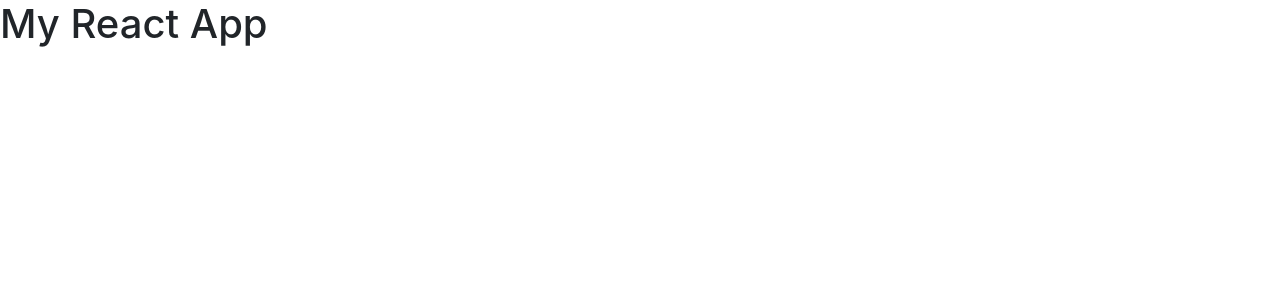
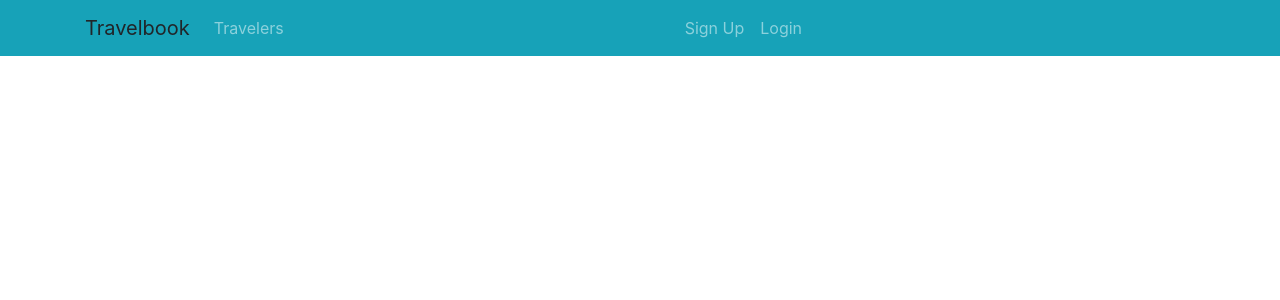
Before and after one commit to kiannaquach/travelbook, a React (Create React App) app in the folder client/: page / in a window 1280 px wide. Shown: the top 300 px of the page. Built offline with nearby package versions, Linux system fonts and the light colour scheme.

Commit message:
Set up navbar structure

```diff
--- a/client/src/App.js
+++ b/client/src/App.js
@@ -1,11 +1,12 @@
 import React, { Component } from 'react';
 import './App.css';
+import Navbar from './components/layout/Navbar';
 
 class App extends Component {
   render() {
     return (
       <div className="App">
-        <h1>My React App</h1>
+        <Navbar />
       </div>
     );
   }
--- /dev/null
+++ b/client/src/components/layout/Navbar.js
@@ -0,0 +1,43 @@
+import React, { Component } from 'react'
+
+class Navbar extends Component {
+  render() {
+    return (
+      <nav className="navbar navbar-expand-sm navbar-dark bg-info mb-4">
+        <div className="container">
+          <a className="navbar-brand">
+            Travelbook
+          </a>
+          <button
+            className="navbar-toggler"
+            type="button"
+            data-toggle="collapse"
+            data-target="#mobile-nav"
+          >
+            <span className="navbar-toggler-icon" />
+          </button>
+
+          <div className="collapse navbar-collapse" id="mobile-nav">
+            <ul className="navbar-nav mr-auto">
+              <li className="nav-item">
+                <a className="nav-link" href="profiles.html">Travelers</a>
+              </li>
+            </ul>
+
+            <ul className="navbar-nav mr-auto">
+              <li className="nav-item">
+                <a className="nav-link">Sign Up</a>
+              </li>
+
+              <li className="nav-item">
+                <a className="nav-link">Login</a>
+              </li>
+            </ul>
+          </div>
+        </div>
+      </nav>
+    )
+  }
+}
+
+export default Navbar;
```
